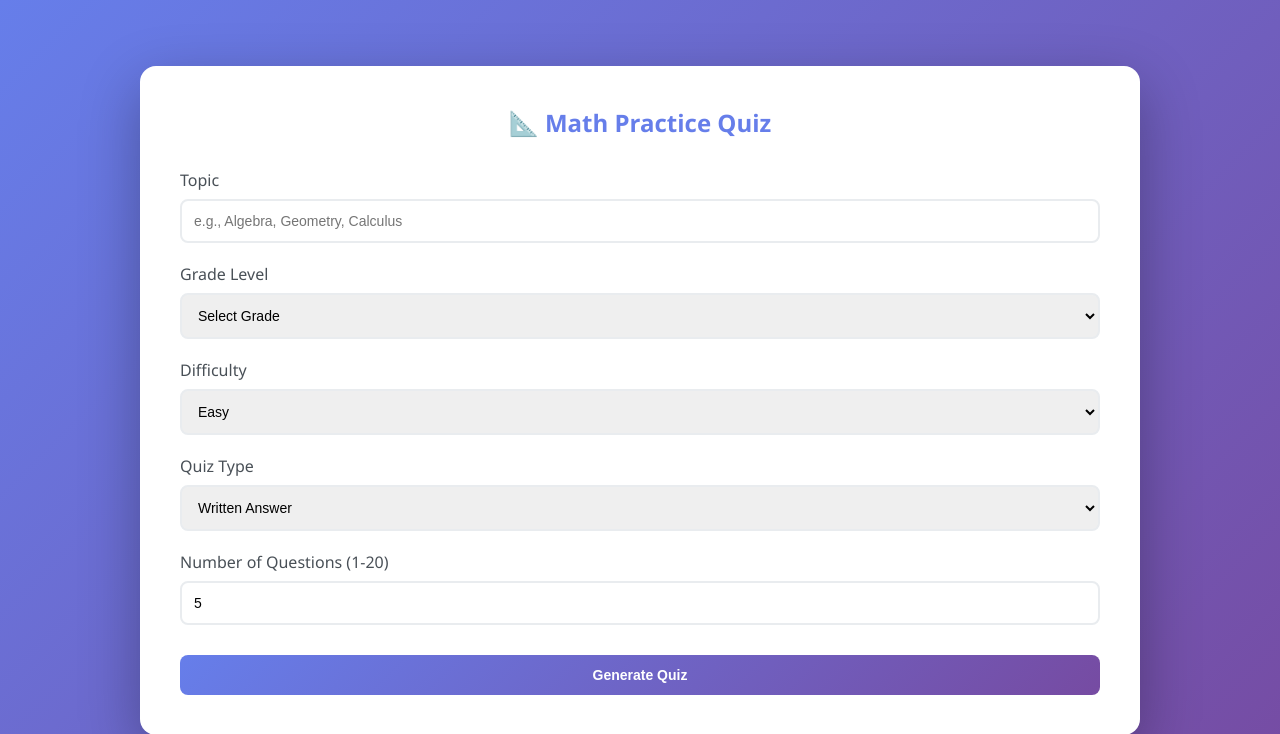
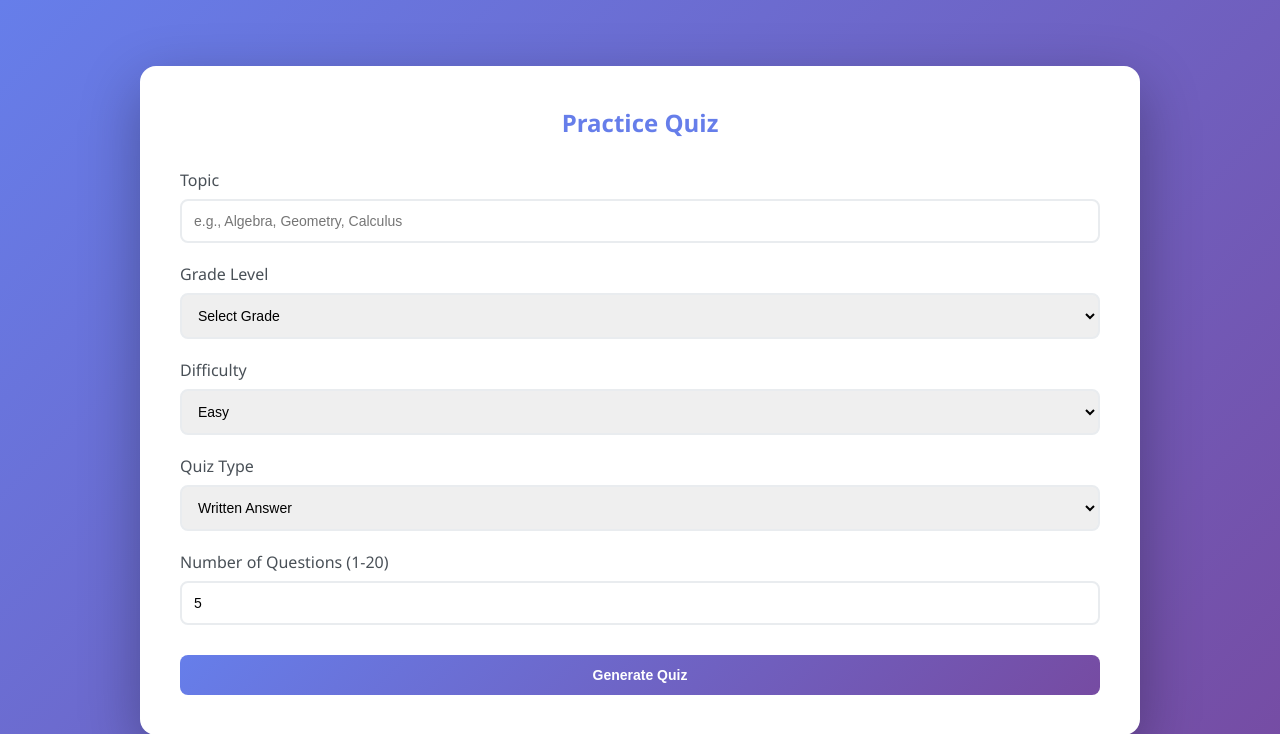
Before and after one commit to meet1530/EduBuddy, a Flask app: page / in a window 1280 px wide. Shown: the top 734 px of the page. Run offline with Flask 3, Linux system fonts and the light colour scheme.

Commit message:
Update quiz.html

```diff
--- a/templates/quiz.html
+++ b/templates/quiz.html
@@ -305,7 +305,7 @@
 <body>
   <div class="container">
     <div class="left">
-      <h2>📐 Math Practice Quiz</h2>
+      <h2>Practice Quiz</h2>
 
       <div id="setup">
         <div class="form-group">
@@ -849,4 +849,5 @@
     });
   </script>
 </body>
+
 </html>
```
